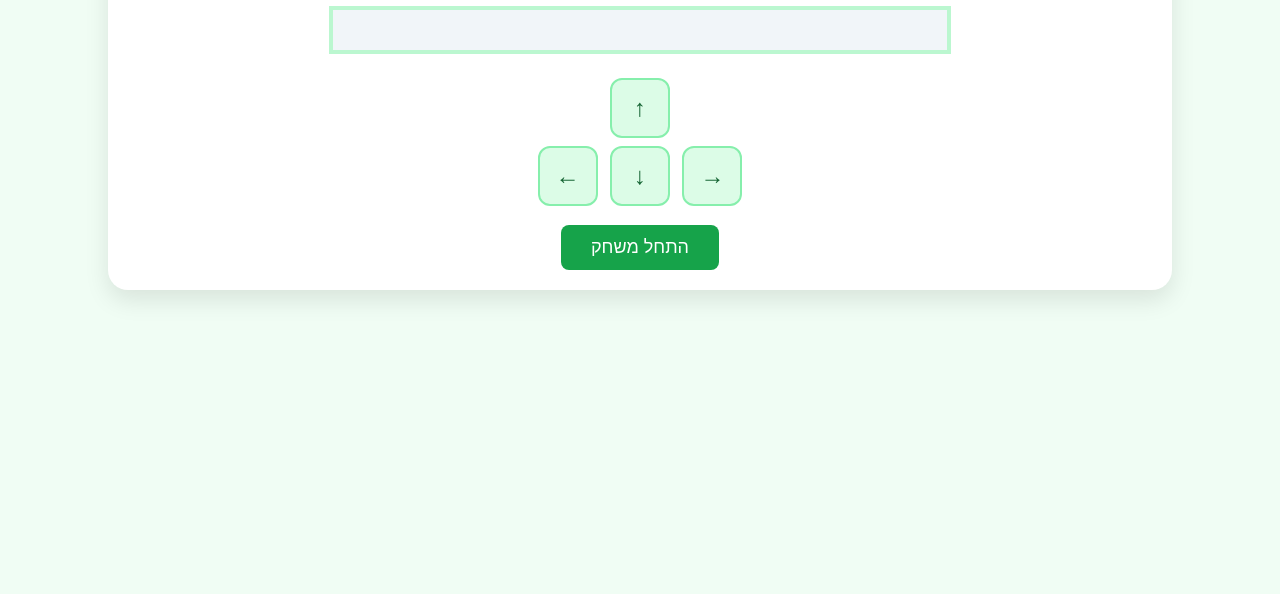
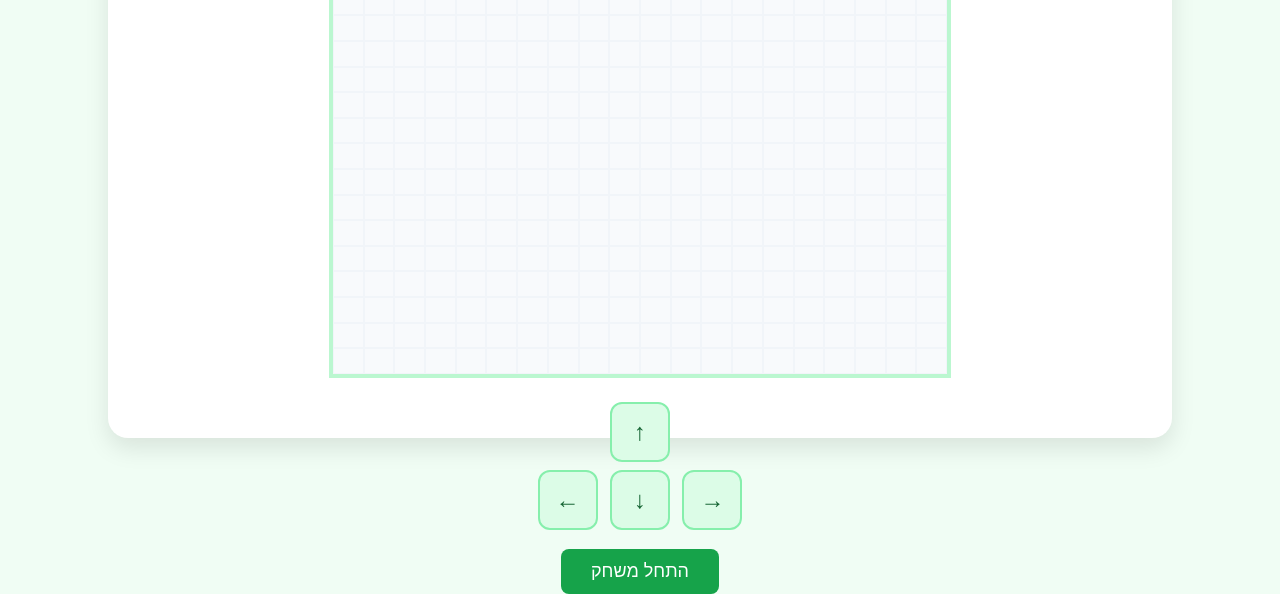
Before and after one commit to simaon78i/snake-website, a plain HTML site: page index.html in a window 1280 px wide. Shown: the part 302-896 px from the top of the page. Before the commit the page ends 800 px from the top, so only its background shows below. Drawn offline with Linux system fonts and the light colour scheme.

Commit message:
Fix height typo in game-container style

```diff
--- a/style.css
+++ b/style.css
@@ -17,7 +17,7 @@ body {
     box-shadow: 0 10px 25px rgba(0,0,0,0.1);
     text-align: center;
     width:80vw;
-    hieght:80vh;
+    height:80vh;
 }
 
 /* הלוח - 20 על 20 */
```
